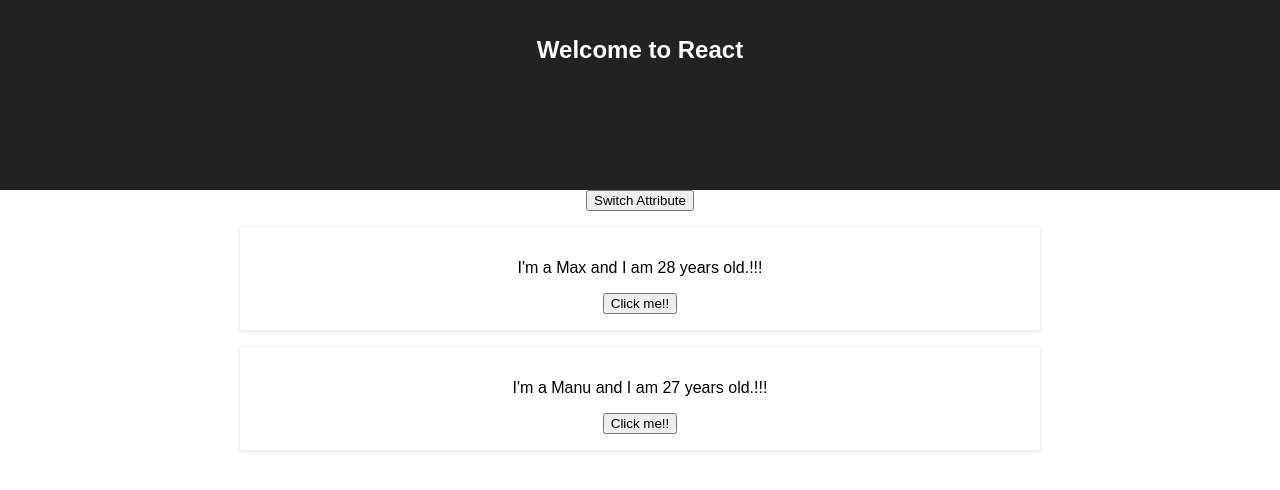
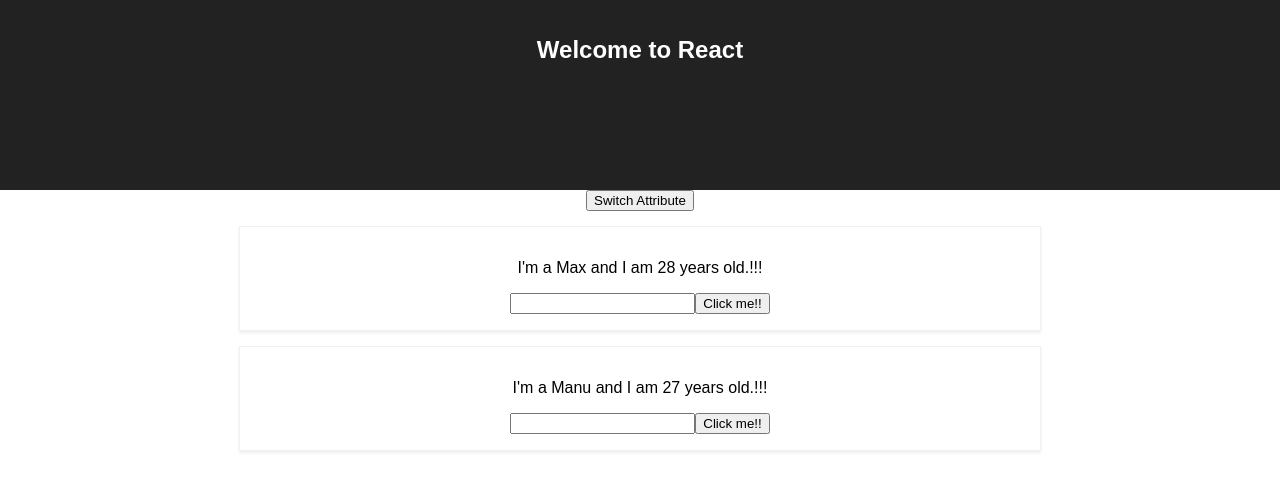
Before and after one commit to HussainHaider/react-complete-guide, a React (Create React App) app: page / in a window 1280 px wide. Both pictures are taken after a click on the button "Switch Attribute". Shown: the top 490 px of the page. Built offline with nearby package versions, Linux system fonts and the light colour scheme.

Commit message:
add a function and use findIndex method

```diff
--- a/src/App.js
+++ b/src/App.js
@@ -40,6 +40,25 @@ class App extends Component {
         })
     };
 
+    nameChangeHandler = (event,id) => {
+        // findIndex takes a function and iterate on array similar like map function.
+        const personID =this.state.persons.findIndex(p=>{
+            return p.id === id;
+        });
+
+        // we don't copy directly bcz it give the reference and we need copy of obj
+        const person = {...this.state.persons[personID]};
+        person.name = event.target.value;
+
+        const persons = [...this.state.persons];
+        persons[personID] = person;
+
+        this.setState({
+            persons: persons
+        });
+
+    };
+
     render() {
         let persons= null;
         if(this.state.showPerson) {
@@ -50,6 +69,7 @@ class App extends Component {
                             click={ () => this.deletePersonHandler(index) } // we can also use bind method
                             name={ person.name }
                             age={ person.age}
+                            changed={ (event)=> this.nameChangeHandler(event,person.id)}
                             key={ person.id } // The key prop is an important property and we should
                             // add when rendering list of data This key property helps react
                             // update the list efficiently. key should be Unique
--- a/src/Person/Person.js
+++ b/src/Person/Person.js
@@ -11,6 +11,7 @@ const Person = (props) => {
             {/*to get the text/output between the opening and closing tag of our custom component*/}
             {/*react give us a simple props property named children*/}
             <p>{ props.children }</p>
+            <input type="text" onChange={props.changed}/>
             <button onClick={props.click}>Click me!!</button>
         </div>
     );
```
